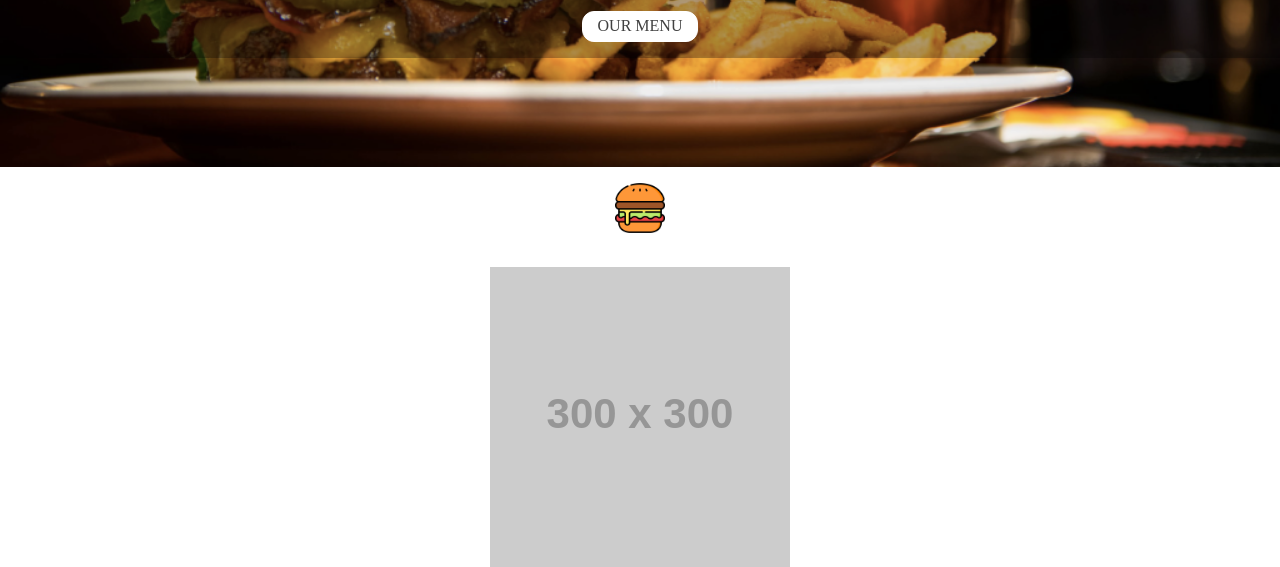
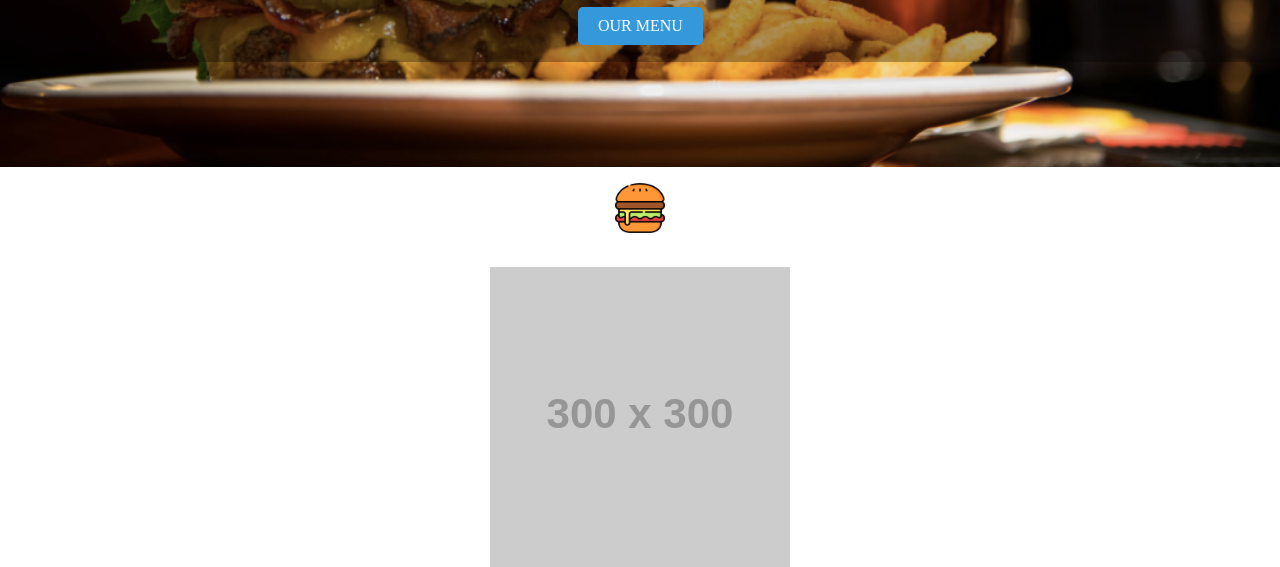
Before and after one commit to bdominguez56/CSS-Animations-and-Transitions, a plain HTML site: page index.html in a window 1280 px wide. Shown: the part 273-840 px from the top of the page. Drawn offline with nearby package versions, Linux system fonts and the light colour scheme; placeholder pictures from the web are drawn by us.

Commit message:
Update main.css

```diff
--- a/styles/main.css
+++ b/styles/main.css
@@ -393,6 +393,17 @@ h3 {
     .hero h3 {
       font-size: 14px; } }
 
+      .btn-menu {
+        padding: 10px 20px;
+        font-size: 16px;
+        cursor: pointer;
+        border: none;
+        background-color: #3498db;
+        color: white;
+        border-radius: 5px;
+        animation: bounceInDown 1s ease-out 2s both;
+      }
+
 /**
 
 - add animate.css library in your index.html
```
